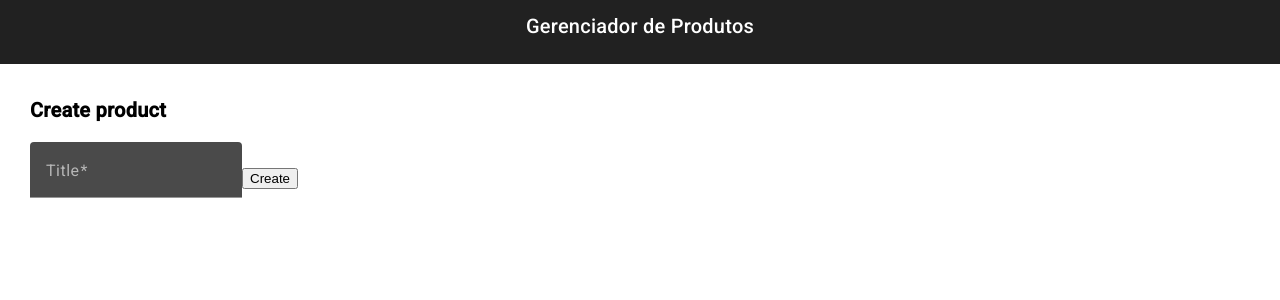
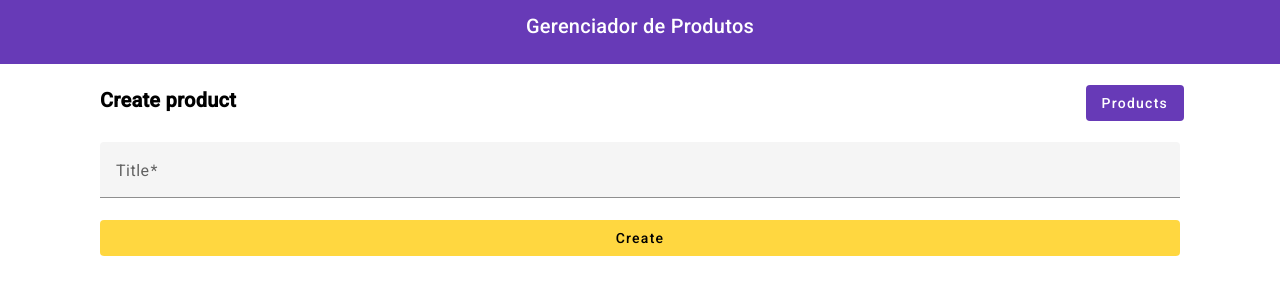
Before and after one commit to Morgado18/curso_angular_17_julho, an Angular app: page /create-product in a window 1280 px wide. Shown: the top 300 px of the page. Built offline with nearby package versions, Linux system fonts and the light colour scheme.

Commit message:
Aula 15 completada

```diff
--- a/angular.json
+++ b/angular.json
@@ -52,7 +52,7 @@
               "src/assets"
             ],
             "styles": [
-              "@angular/material/prebuilt-themes/pink-bluegrey.css",
+              "@angular/material/prebuilt-themes/deeppurple-amber.css",
               "src/styles.scss"
             ],
             "scripts": [],
--- a/src/app/features/create/create.component.css
+++ b/src/app/features/create/create.component.css
@@ -1,3 +1,24 @@
 .container-form {
-  margin: 30px 30px 30px 30px;
+  display: flex;
+  flex-direction: column;
+  margin: 0px 100px 0 100px;
+}
+
+.row {
+  display: flex;
+  align-items: center;
+  margin: 0px 100px 0 100px;
+  margin-right: 2rem;
+}
+
+.btn-list-product {
+  display: flex;
+  justify-content: flex-end;
+  flex: 20%;
+  margin-right: 3rem;
+}
+
+.h2-form-cad-product {
+  margin: 20px 50px 10px 0px;
+  flex: 80%;
 }/*# sourceMappingURL=create.component.css.map */
--- a/src/app/features/create/create.component.html
+++ b/src/app/features/create/create.component.html
@@ -1,19 +1,26 @@
 
 
-  <div class="container-form">
+  <div class="row">
+    <div class="h2-form-cad-product">
       <h2>
         <strong>
           Create product
         </strong>
       </h2>
+    </div>
+    <div class="btn-list-product">
+      <a [routerLink]="['/']" mat-flat-button style="text-decoration: none; margin: 1rem; " color="primary">
+        Products
+      </a>
+    </div>
+  </div>
 
-    <form [formGroup]="form" (ngSubmit)="onSubmit()">
+  <form [formGroup]="form" (ngSubmit)="onSubmit()" class="container-form">
     <mat-form-field>
       <mat-label>Title</mat-label>
       <input type="text" formControlName="title" matInput> <!-- placeholder="Title" -->
     </mat-form-field>
-      <button type="submit">
+    <button type="submit" mat-flat-button color="accent">
       Create
     </button>
   </form>
-  </div>
--- a/src/app/features/create/create.component.scss
+++ b/src/app/features/create/create.component.scss
@@ -1,4 +1,26 @@
+
 
 .container-form{
-  margin: 30px 30px 30px 30px;
+  display: flex;
+  flex-direction: column;
+  margin: 0px 100px 0 100px;
 }
+
+.row{
+  display: flex;
+  align-items: center;
+  margin: 0px 100px 0 100px;
+  margin-right: 2rem;
+}
+
+.btn-list-product{
+  display: flex;
+  justify-content: flex-end;
+  flex: 20%;
+  margin-right: 3rem;
+}
+
+.h2-form-cad-product{
+  margin: 20px 50px 10px 0px;
+  flex: 80%;
+}
--- a/src/app/features/create/create.component.ts
+++ b/src/app/features/create/create.component.ts
@@ -1,12 +1,14 @@
 import { Component } from '@angular/core';
 import { FormControl, FormGroup, ReactiveFormsModule, Validators } from '@angular/forms';
+import { MatButtonModule } from '@angular/material/button';
 import { MatInputModule } from '@angular/material/input';
+import { RouterLink } from '@angular/router';
 
 @Component({
   selector: 'app-create',
   standalone: true,
   imports: [
-    ReactiveFormsModule, MatInputModule
+    ReactiveFormsModule, MatInputModule, MatButtonModule, RouterLink
   ],
   templateUrl: './create.component.html',
   styleUrl: './create.component.scss'
--- a/src/app/features/list/components/card/card.component.css
+++ b/src/app/features/list/components/card/card.component.css
@@ -5,7 +5,7 @@
 }
 
 .product-card {
-  color: lavender;
+  /* color: lavender; */
   max-width: 250px;
   margin: 1rem;
   padding: 1rem;
--- a/src/app/features/list/components/card/card.component.scss
+++ b/src/app/features/list/components/card/card.component.scss
@@ -6,7 +6,7 @@
 }
 
 .product-card{
-  color: lavender;
+  /* color: lavender; */
   max-width: 250px;
   margin: 1rem;
   padding: 1rem;
--- a/src/app/features/list/list.component.html
+++ b/src/app/features/list/list.component.html
@@ -1,7 +1,7 @@
 
 
   <div class="action-container">
-    <a [routerLink]="['/create-product']" mat-flat-button style="text-decoration: none; margin: 1rem; background: #770881;">Criar produto</a>
+    <a [routerLink]="['/create-product']" mat-flat-button style="text-decoration: none; margin: 1rem; " color="primary">Criar produto</a>
   </div>
 
   <br>
--- a/src/app/shared/components/header/header.component.html
+++ b/src/app/shared/components/header/header.component.html
@@ -1,5 +1,5 @@
 
-<mat-toolbar>
+<mat-toolbar color="primary">
   <div class="container">
     <div class="content-container">
       <p class="title">Gerenciador de Produtos</p>
```
Also changed, not shown: 2 other files (tests, documents, lock files or other folders). Lines whose indentation alone changed are shown as unchanged.
